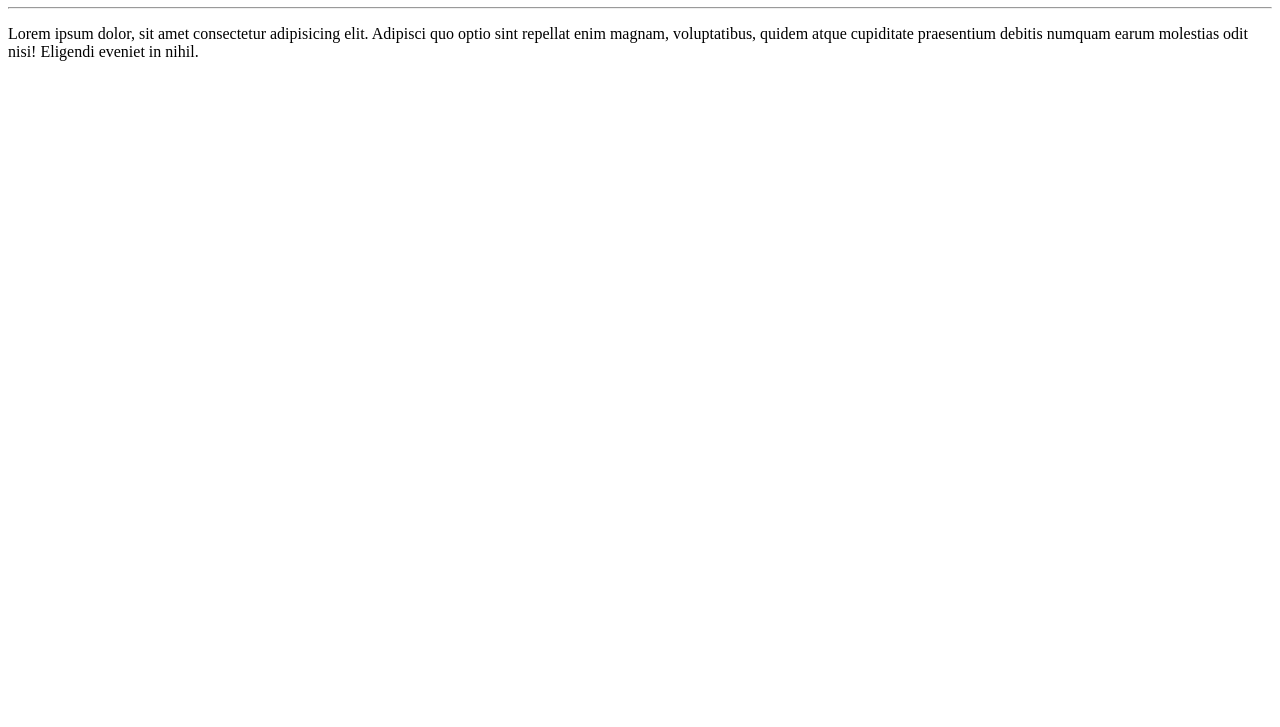
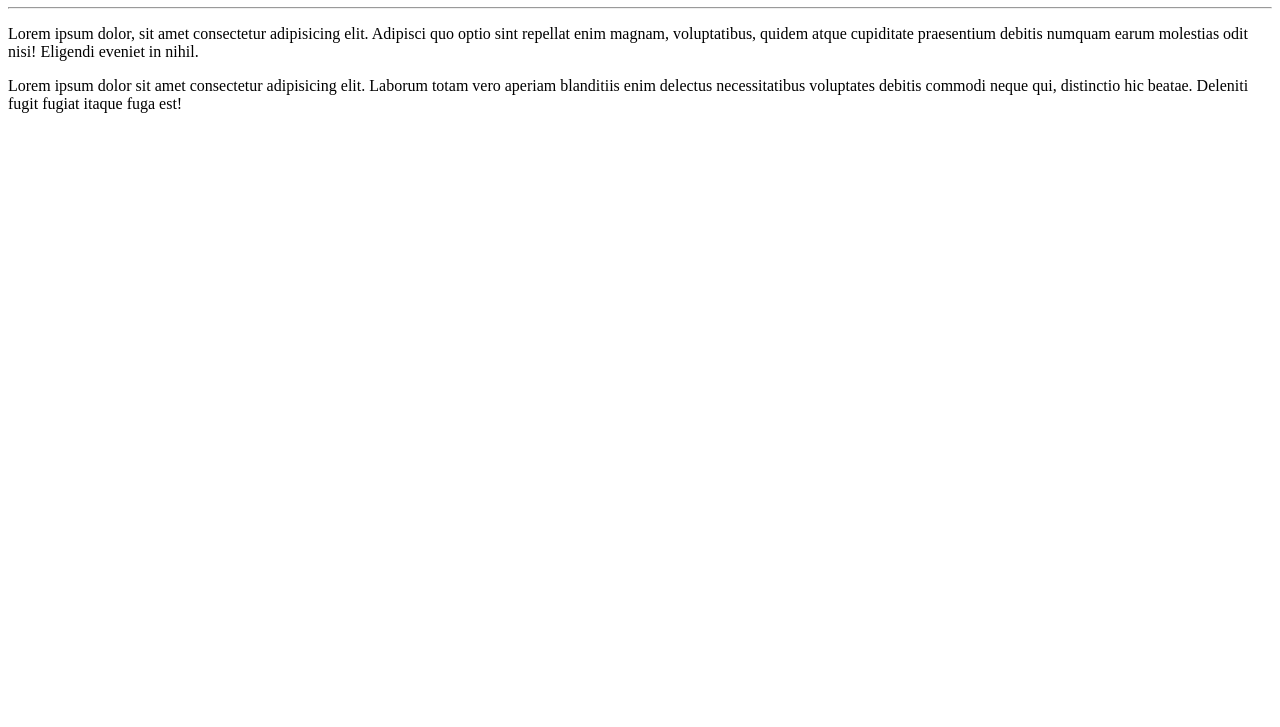
Before and after one commit to andreguigen/Ola-Mundo, a plain HTML site: page site-exemplo/index.html in a window 1280 px wide. Shown: the part 73-800 px from the top of the page. Drawn offline with Linux system fonts and the light colour scheme.

Commit message:
Adicionei um paragrafo

```diff
--- a/site-exemplo/index.html
+++ b/site-exemplo/index.html
@@ -9,5 +9,6 @@
     <h1>Olá, Mundo!</h1>
     <hr>
     <p>Lorem ipsum dolor, sit amet consectetur adipisicing elit. Adipisci quo optio sint repellat enim magnam, voluptatibus, quidem atque cupiditate praesentium debitis numquam earum molestias odit nisi! Eligendi eveniet in nihil.</p>
+    <p>Lorem ipsum dolor sit amet consectetur adipisicing elit. Laborum totam vero aperiam blanditiis enim delectus necessitatibus voluptates debitis commodi neque qui, distinctio hic beatae. Deleniti fugit fugiat itaque fuga est!</p>
 </body>
 </html>
```
